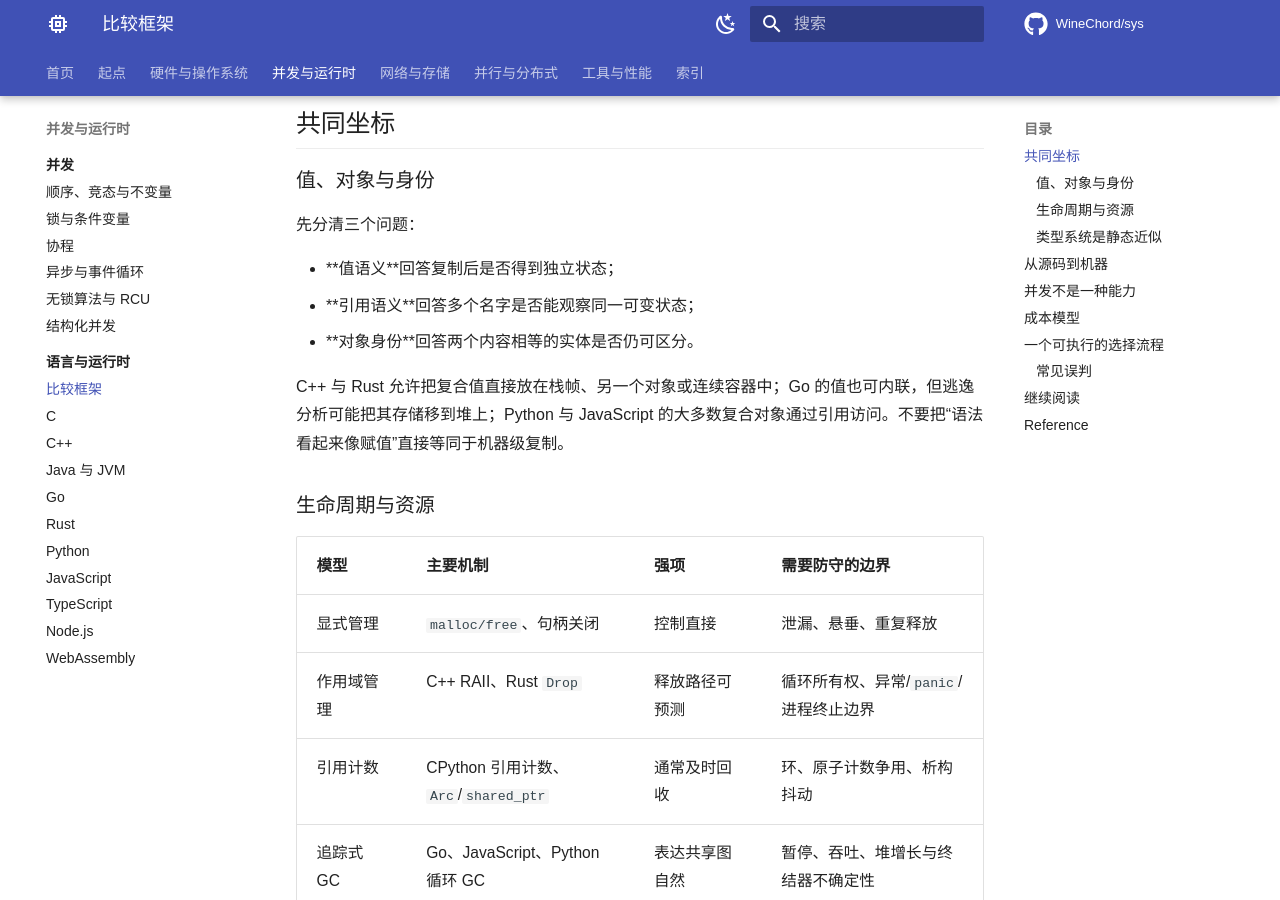
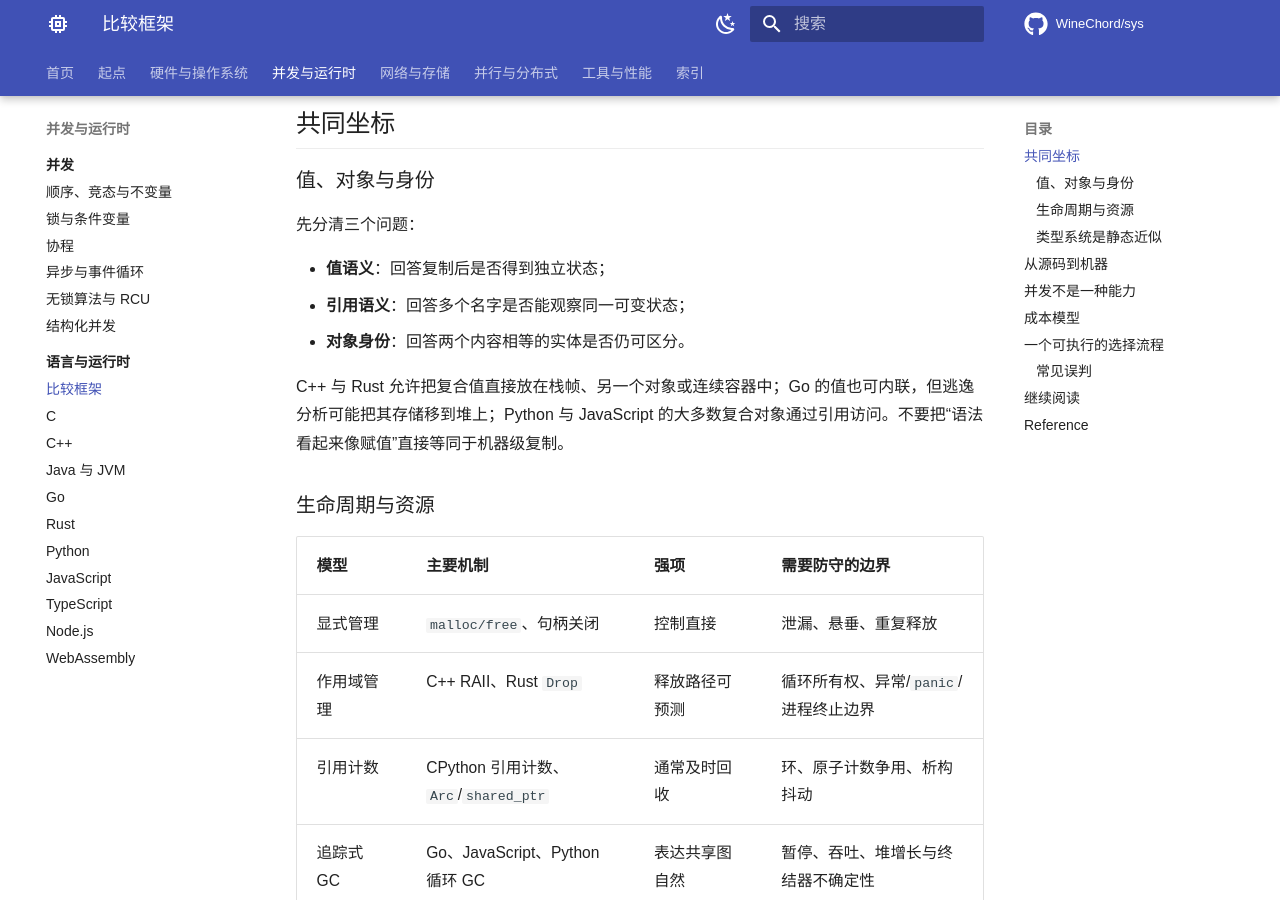
Before and after one commit to namxely/sys, an MkDocs documentation site: the page built from docs/languages/comparison.md, in a window 1280 px wide and 900 px high, scrolled down 306 px. Built offline with MkDocs 1.6.1 and Material for MkDocs 9.7.7, drawn with Linux system fonts in a browser that asks for light colours; nearby versions of some CDN libraries; library files that are not in the unit come from our copies; comment, search, counter and statistics services are not loaded.

Commit message:
fix: reject visible Markdown leakage

```diff
--- a/docs/languages/comparison.md
+++ b/docs/languages/comparison.md
@@ -8,9 +8,9 @@
 
 先分清三个问题：
 
-- **值语义**回答复制后是否得到独立状态；
-- **引用语义**回答多个名字是否能观察同一可变状态；
-- **对象身份**回答两个内容相等的实体是否仍可区分。
+- **值语义**：回答复制后是否得到独立状态；
+- **引用语义**：回答多个名字是否能观察同一可变状态；
+- **对象身份**：回答两个内容相等的实体是否仍可区分。
 
 C++ 与 Rust 允许把复合值直接放在栈帧、另一个对象或连续容器中；Go 的值也可内联，但逃逸分析可能把其存储移到堆上；Python 与 JavaScript 的大多数复合对象通过引用访问。不要把“语法看起来像赋值”直接等同于机器级复制。
 
```
Also changed, not shown: docs/foundations/abstractions-performance.md (+3 -3 lines), docs/languages/go.md (+1 -1 lines), docs/tooling/build-reproducibility.md (+1 -1 lines), 1 other file.
